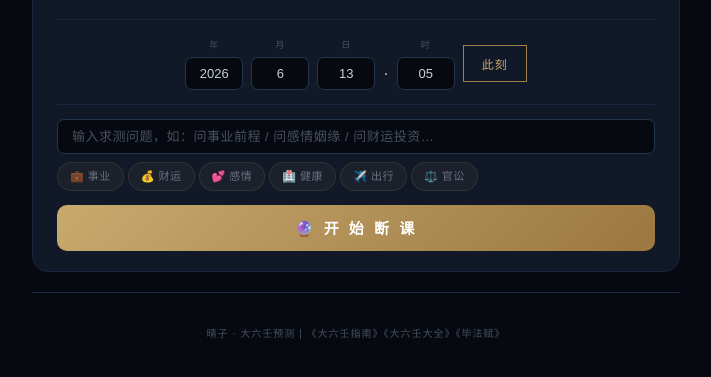
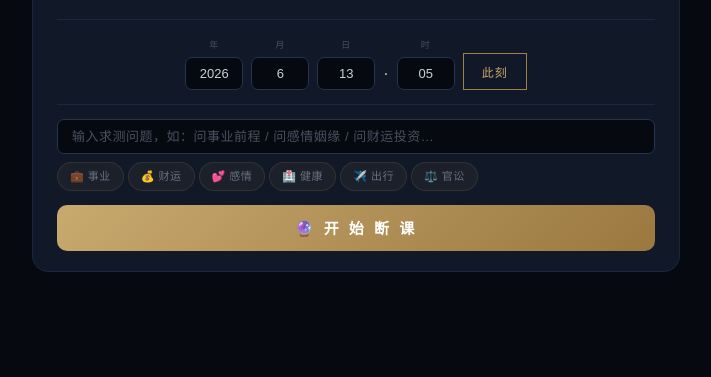
Before and after one commit to LinBoomBoom/liuren-web, a website: page public/index.html in a window 1280 px wide. Shown: the part 335-712 px from the top of the page, without its empty margins (284-995 px from the left). Drawn offline with Linux system fonts and the light colour scheme.

Commit message:
fix: remove footer text, align ghost button

```diff
--- a/public/index.html
+++ b/public/index.html
@@ -41,6 +41,7 @@ body{background:var(--bg);color:var(--text);font-family:var(--font);min-height:1
 .sel-row .sg select:focus{border-color:var(--gold)}
 .sel-row .sg select:hover{border-color:var(--dim)}
 .sel-row .sg split{color:var(--dim2);font-size:12px;padding-top:2px}
+.sel-row .btn-ghost{align-self:flex-end}
 .btn{background:linear-gradient(135deg,#c8a96e,#9a7840);color:#fff;border:none;border-radius:8px;padding:10px 24px;font-size:13px;cursor:pointer;letter-spacing:1px;font-weight:600;height:40px;transition:opacity .2s}
 .btn:hover{opacity:.88}
 .btn-go{width:100%;margin-top:14px;height:46px;font-size:15px;letter-spacing:3px;border-radius:10px}
@@ -127,7 +128,7 @@ body{background:var(--bg);color:var(--text);font-family:var(--font);min-height:1
 
 <div class="ld" id="ld"><div class="spin"></div><div class="ld-text">大六壬起课中…</div></div>
 <div id="result"></div>
-<div class="ft">晴子 · 大六壬预测 | 《大六壬指南》《大六壬大全》《毕法赋》</div>
+
 </div>
 
 <script>
```
